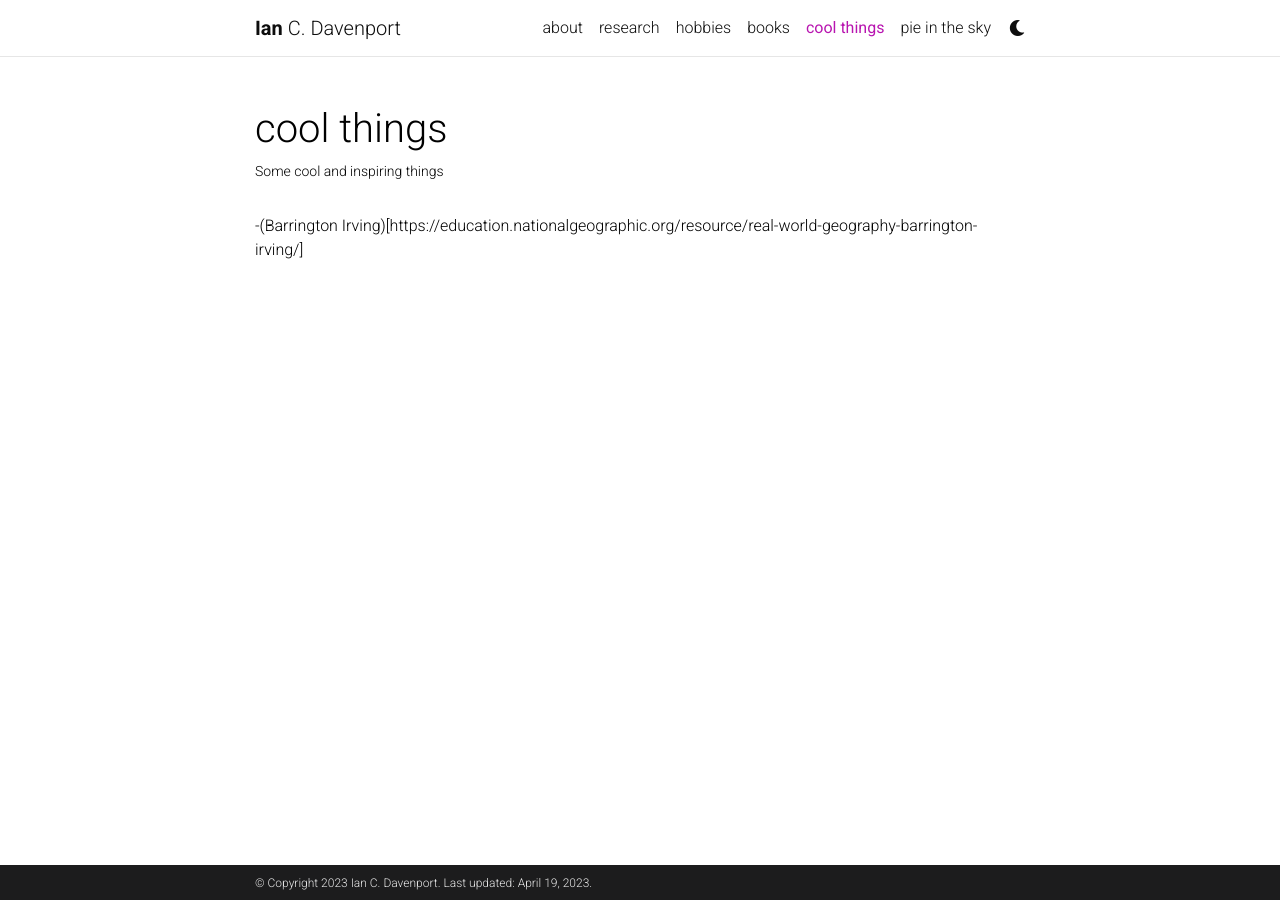
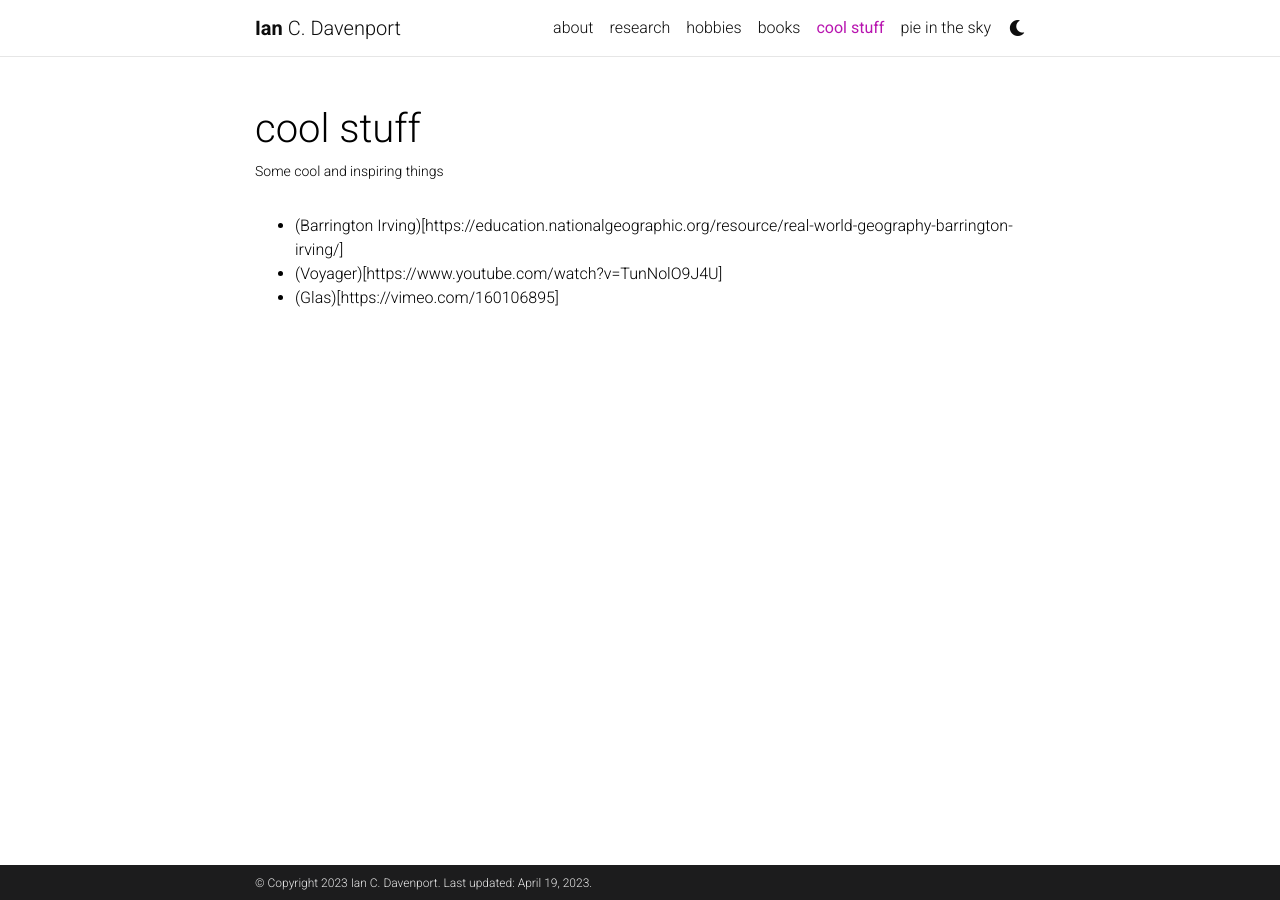
Before and after one commit to davenpi/davenpi.github.io, a Jekyll site: the page built from _pages/cool.md, in a window 1280 px wide. Built offline with Jekyll 4.4.1, drawn with Linux system fonts in a browser that asks for light colours; comment, search, counter and statistics services are not loaded; a style sheet for code colours, icons or effects is not loaded.

Commit message:
update cool

```diff
--- a/_pages/cool.md
+++ b/_pages/cool.md
@@ -1,6 +1,6 @@
 ---
 layout: page
-title: cool things
+title: cool stuff
 permalink: /cool/
 description: Some cool and inspiring things
 nav: true
@@ -10,4 +10,6 @@ horizontal: false
 ---
 
 
--(Barrington Irving)[https://education.nationalgeographic.org/resource/real-world-geography-barrington-irving/]
+- (Barrington Irving)[https://education.nationalgeographic.org/resource/real-world-geography-barrington-irving/]
+- (Voyager)[https://www.youtube.com/watch?v=TunNolO9J4U]
+- (Glas)[https://vimeo.com/160106895]
```
